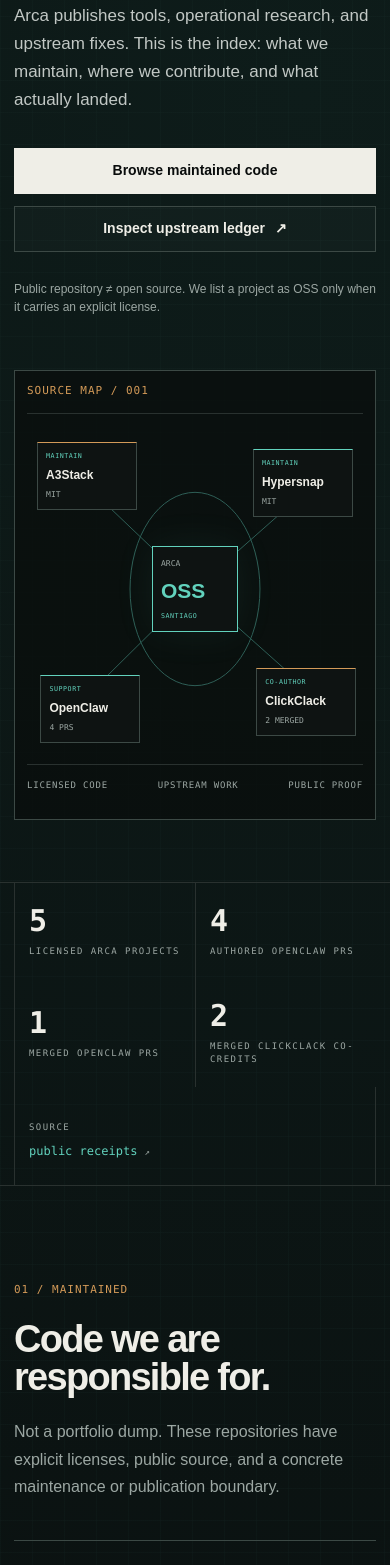
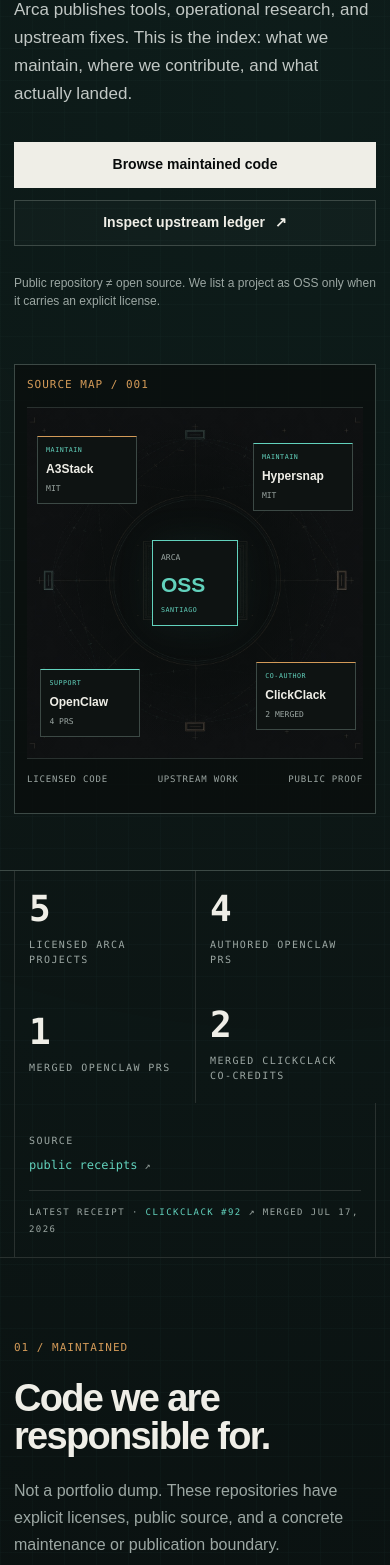
Before and after one commit to arcabotai/oss, a Next.js app: page / in a window 390 px wide. Shown: the part 432-1997 px from the top of the page. Built offline with nearby package versions, Linux system fonts and the light colour scheme; no server answers.

Commit message:
feat: clarify OSS receipts and contribution states

```diff
--- a/app/globals.css
+++ b/app/globals.css
@@ -32,7 +32,7 @@
 }
 
 a { color: inherit; text-decoration: none; }
-a:focus-visible, button:focus-visible { outline: 2px solid var(--teal); outline-offset: 4px; }
+a:focus-visible, button:focus-visible, .hero-copy:focus-visible { outline: 2px solid var(--teal); outline-offset: 4px; }
 ::selection { background: var(--teal); color: var(--ink); }
 
 .skip-link {
@@ -100,8 +100,13 @@
 .source-map { border: 1px solid var(--line-strong); background: rgba(9, 13, 12, .72); min-height: 530px; padding: 18px; }
 .map-label { color: var(--bronze); font-size: 11px; border-bottom: 1px solid var(--line); padding-bottom: 14px; }
 .map-grid { height: 420px; position: relative; overflow: hidden; }
-.map-grid svg { position: absolute; inset: 0; width: 100%; height: 100%; z-index: 0; }
-.map-grid path, .map-grid circle { fill: none; stroke: #2e5e56; stroke-width: 1; vector-effect: non-scaling-stroke; }
+.map-plate {
+  position: absolute; inset: 0; z-index: 0;
+  background:
+    radial-gradient(ellipse 58% 62% at 50% 50%, rgba(9,13,12,.9), rgba(9,13,12,.48) 48%, rgba(9,13,12,0) 74%),
+    linear-gradient(rgba(9,13,12,.32), rgba(9,13,12,.32)),
+    url("/receipt-field.png") center / cover no-repeat;
+}
 .map-node {
   z-index: 1; position: absolute; width: 126px; min-height: 76px; padding: 11px;
   border: 1px solid var(--line-strong); background: var(--ink-2); display: flex; flex-direction: column;
@@ -119,18 +124,23 @@
 .map-footer { display: flex; justify-content: space-between; gap: 12px; color: var(--muted); font-size: 9px; border-top: 1px solid var(--line); padding-top: 14px; }
 
 .measure-strip {
-  border-top: 1px solid var(--line); border-bottom: 1px solid var(--line);
+  border-top: 1px solid var(--line-strong); border-bottom: 1px solid var(--line);
   display: grid; grid-template-columns: repeat(4, 1fr) 1.4fr;
   width: 100%; padding: 0 max(20px, calc((100vw - var(--max)) / 2));
 }
-.measure-strip > div { min-height: 110px; border-left: 1px solid var(--line); padding: 24px 20px; display: flex; flex-direction: column; justify-content: center; }
+.measure-strip > div { min-height: 110px; border-left: 1px solid var(--line); padding: 26px 22px; display: flex; flex-direction: column; justify-content: center; }
 .measure-strip > div:last-child { border-right: 1px solid var(--line); }
-.measure-strip strong { color: var(--paper); font-size: 30px; line-height: 1; }
-.measure-strip span { color: var(--muted); font-size: 9px; margin-top: 9px; }
-.measure-source a { color: var(--teal); font-size: 12px; text-transform: none; letter-spacing: 0; margin-top: 8px; }
+.measure-strip strong { color: var(--paper); font-size: 36px; line-height: 1; letter-spacing: -.01em; font-variant-numeric: tabular-nums; }
+.measure-strip span { color: var(--muted); font-size: 10px; margin-top: 10px; }
+.measure-source > a { color: var(--teal); font-size: 12px; text-transform: none; letter-spacing: 0; margin-top: 8px; width: max-content; }
+.measure-source > a:hover { color: var(--paper); }
+.measure-latest { margin: 16px 0 0; padding-top: 12px; border-top: 1px solid var(--line); color: var(--muted); font-size: 9px; line-height: 1.8; }
+.measure-latest a { color: var(--teal); }
+.measure-latest a:hover { color: var(--paper); }
 
-.section { width: min(calc(100% - 40px), var(--max)); margin: 0 auto; padding: 120px 0; border-bottom: 1px solid var(--line); }
-.section-heading { display: grid; grid-template-columns: 180px 1fr 1fr; gap: 32px; align-items: start; margin-bottom: 60px; }
+.section { width: min(calc(100% - 40px), var(--max)); margin: 0 auto; padding: 96px 0; border-bottom: 1px solid var(--line); }
+.section-band { background: var(--ink-2); box-shadow: 0 0 0 100vmax var(--ink-2); clip-path: inset(0 -100vmax); }
+.section-heading { display: grid; grid-template-columns: 180px 1fr 1fr; gap: 32px; align-items: start; margin-bottom: 48px; }
 .section-number { color: var(--bronze); font-size: 11px; margin: 10px 0 0; }
 .section-heading h2, .closing h2 { font-size: clamp(38px, 5vw, 68px); line-height: 1; letter-spacing: -.045em; margin: 0; }
 .section-heading > p:last-child { color: var(--muted); font-size: 16px; max-width: 440px; margin: 4px 0 0; line-height: 1.7; }
@@ -197,7 +207,8 @@
 .method-list h3 { margin: 0 0 5px; font-size: 18px; }
 .method-list p { color: var(--muted); margin: 0; }
 
-.closing { width: min(calc(100% - 40px), var(--max)); margin: 0 auto; padding: 130px 0; }
+.closing { width: min(calc(100% - 40px), var(--max)); margin: 0 auto; padding: 108px 0; }
+.closing::before { content: ""; display: block; width: 64px; height: 2px; background: var(--bronze-dim); margin-bottom: 34px; }
 .closing h2 { font-size: clamp(58px, 8.5vw, 112px); max-width: 920px; }
 footer { border-top: 1px solid var(--line); min-height: 100px; padding: 28px max(20px, calc((100vw - var(--max)) / 2)); display: grid; grid-template-columns: 1fr 1fr 1fr; gap: 24px; color: var(--muted); font-size: 9px; align-items: center; }
 footer span:nth-child(2) { text-align: center; }
@@ -232,7 +243,7 @@
   .header-link { font-size: 11px; }
   .header-link span { font-size: 11px; }
   .hero, .section, .closing { width: min(calc(100% - 28px), var(--max)); }
-  .hero { gap: 42px; min-height: auto; padding: 62px 0; }
+  .hero { gap: 42px; min-height: auto; padding: 56px 0; }
   .hero h1 { font-size: clamp(52px, 16vw, 74px); }
   .lede { font-size: 17px; }
   .hero-actions, .closing-links { flex-direction: column; }
@@ -245,9 +256,9 @@
   .map-core strong { font-size: 21px; }
   .measure-strip { padding: 0 14px; }
   .measure-strip > div { min-height: 98px; padding: 20px 14px; }
-  .section { padding: 86px 0; }
+  .section { padding: 72px 0; }
   .section-heading, .ledger-heading, .ledger-heading > div:first-child { display: block; }
-  .section-heading { margin-bottom: 40px; }
+  .section-heading { margin-bottom: 36px; }
   .section-heading h2 { margin: 22px 0; }
   .section-heading > p:last-child { margin-top: 0; }
   .project-row { grid-template-columns: 32px 1fr 18px; gap: 12px; padding: 28px 4px; }
@@ -258,13 +269,13 @@
   .row-arrow { grid-column: 3; grid-row: 1; }
   .support-grid { grid-template-columns: 1fr; }
   .support-policy { grid-column: auto; }
-  .support-record { min-height: 300px; padding: 24px; }
+  .support-record { min-height: 260px; padding: 22px; }
   .refresh-note { align-items: flex-start; margin-top: 28px; }
   .pr-row { grid-template-columns: 1fr; gap: 10px; padding: 24px 4px; }
   .pr-work, .pr-row code { grid-column: 1; grid-row: auto; }
   .method-section { display: block; }
-  .method-list { margin-top: 48px; }
-  .closing { padding: 96px 0; }
+  .method-list { margin-top: 36px; }
+  .closing { padding: 80px 0; }
   .closing h2 { font-size: clamp(52px, 16vw, 78px); }
   footer { grid-template-columns: 1fr; padding: 30px 14px; }
   footer span:nth-child(2), footer span:last-child { text-align: left; }
--- a/app/page.tsx
+++ b/app/page.tsx
@@ -22,6 +22,19 @@
   const ledger = await getOpenClawLedger();
   const merged = ledger.pullRequests.filter((pr) => pr.state === "merged").length;
   const clickClackMerged = clickClackMergeCredits.length;
+  const latestReceipt = [
+    ...ledger.pullRequests
+      .filter((pr) => pr.mergedAt !== null)
+      .map((pr) => ({ label: `OpenClaw #${pr.number}`, url: pr.url, at: pr.mergedAt as string })),
+    ...clickClackMergeCredits.map((credit) => ({
+      label: `${credit.project} #${credit.number}`,
+      url: credit.url,
+      at: credit.mergedAt,
+    })),
+  ].sort((a, b) => Date.parse(b.at) - Date.parse(a.at))[0];
+  const receiptDate = latestReceipt
+    ? new Date(latestReceipt.at).toLocaleDateString("en-US", { month: "short", day: "numeric", year: "numeric", timeZone: "UTC" })
+    : null;
 
   return (
     <main>
@@ -41,7 +54,7 @@
       </header>
 
       <section className="hero" id="top" aria-labelledby="hero-title">
-        <div className="hero-copy" id="content">
+        <div className="hero-copy" id="content" tabIndex={-1}>
           <p className="eyebrow"><span className="signal-dot" /> public engineering index</p>
           <h1 id="hero-title">Software should<br />leave receipts.</h1>
           <p className="lede">
@@ -60,15 +73,12 @@
         <div className="source-map" aria-label="Map of Arca's open-source work and upstream support">
           <div className="map-label">SOURCE MAP / 001</div>
           <div className="map-grid" aria-hidden="true">
+            <div className="map-plate" />
             <div className="map-node map-core"><span>ARCA</span><strong>OSS</strong><small>Santiago</small></div>
             <div className="map-node map-a3"><small>maintain</small><strong>A3Stack</strong><span>MIT</span></div>
             <div className="map-node map-hyper"><small>maintain</small><strong>Hypersnap</strong><span>MIT</span></div>
             <div className="map-node map-claw"><small>support</small><strong>OpenClaw</strong><span>{ledger.pullRequests.length} PRs</span></div>
             <div className="map-node map-proof"><small>co-author</small><strong>ClickClack</strong><span>{clickClackMerged} merged</span></div>
-            <svg viewBox="0 0 600 420" preserveAspectRatio="none">
-              <path d="M300 210 L105 85 M300 210 L492 96 M300 210 L112 335 M300 210 L500 330" />
-              <circle cx="300" cy="210" r="116" />
-            </svg>
           </div>
           <div className="map-footer"><span>licensed code</span><span>upstream work</span><span>public proof</span></div>
         </div>
@@ -79,7 +89,15 @@
         <div><strong>{ledger.pullRequests.length}</strong><span>authored OpenClaw PRs</span></div>
         <div><strong>{merged}</strong><span>merged OpenClaw PRs</span></div>
         <div><strong>{clickClackMerged}</strong><span>merged ClickClack co-credits</span></div>
-        <div className="measure-source"><span>source</span><a href="#support">public receipts <Arrow /></a></div>
+        <div className="measure-source">
+          <span>source</span>
+          <a href="#support">public receipts <Arrow /></a>
+          {latestReceipt && receiptDate && (
+            <p className="measure-latest">
+              latest receipt · <a href={latestReceipt.url}>{latestReceipt.label} <Arrow /></a> merged <time dateTime={latestReceipt.at}>{receiptDate}</time>
+            </p>
+          )}
+        </div>
       </section>
 
       <section className="section" id="maintained" aria-labelledby="maintained-title">
@@ -109,7 +127,7 @@
         </div>
       </section>
 
-      <section className="section support-section" id="support" aria-labelledby="support-title">
+      <section className="section section-band support-section" id="support" aria-labelledby="support-title">
         <div className="section-heading">
           <p className="section-number">02 / SUPPORTED</p>
           <h2 id="support-title">Projects we help carry.</h2>
@@ -173,7 +191,7 @@
         <p className="ledger-footnote">An authored PR is work. A merged PR is upstream code. A closed PR stays in the record instead of being quietly airbrushed.</p>
       </section>
 
-      <section className="section method-section" id="method" aria-labelledby="method-title">
+      <section className="section section-band method-section" id="method" aria-labelledby="method-title">
         <div className="section-heading">
           <p className="section-number">04 / METHOD</p>
           <h2 id="method-title">Evidence before adjectives.</h2>
```
Also changed, not shown: public/receipt-field.png (added), 1 other file (tests, documents, lock files or other folders).
